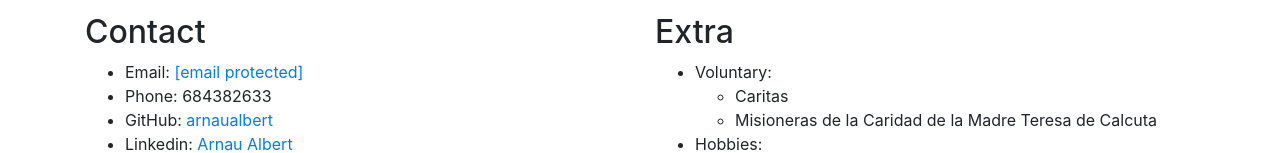
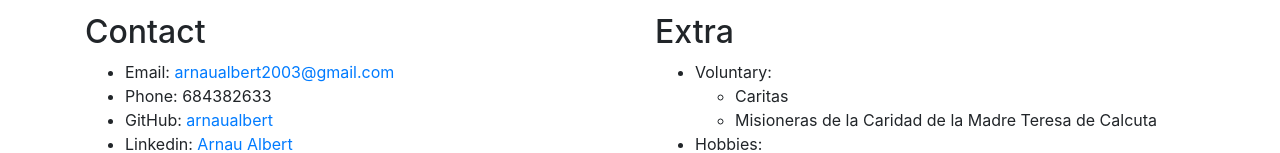
Before and after one commit to arnaualbert/portfoli, a plain HTML site: page sections/aboutme.html in a window 1280 px wide. Shown: the part 433-586 px from the top of the page. Drawn offline with nearby package versions, Linux system fonts and the light colour scheme.

Commit message:
portfoli

```diff
--- a/sections/aboutme.html
+++ b/sections/aboutme.html
@@ -34,7 +34,7 @@
             <div class="col-md-6">
                 <h2>Contact</h2>
                 <ul>
-                    <li>Email: <a href="arnaualbert2003@gmail.com">[email protected]</a></li>
+                    <li>Email: <a href="mailto:arnaualbert2003@gmail.com">arnaualbert2003@gmail.com</a> </li>
                     <li>Phone: 684382633</li>
                     <li>GitHub: <a href="https://github.com/arnaualbert">arnaualbert</a></li>
                     <li>Linkedin: <a href="https://www.linkedin.com/in/arnau-albert-sanchez-81211826b">Arnau Albert</a>
```
